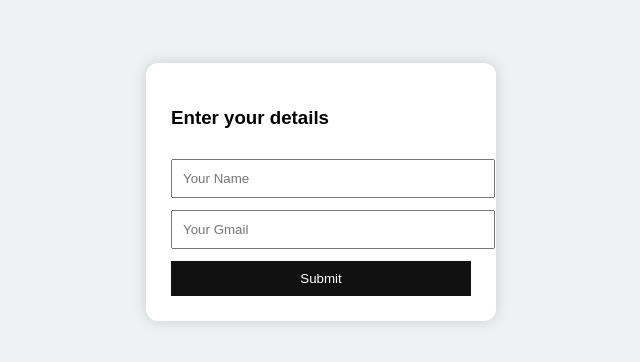
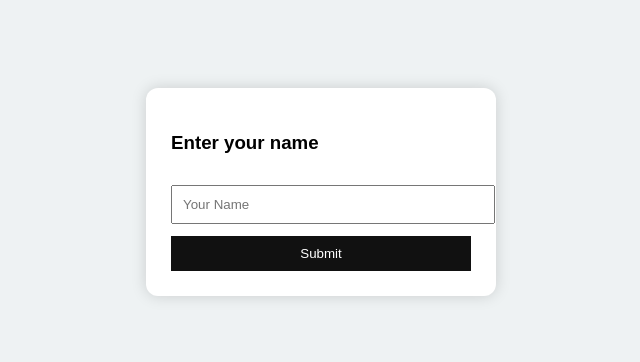
Before and after one commit to dhrupadps/form, a plain HTML site: page index.html in a window 1280 px wide. Shown: the part 216-578 px from the top of the page, without its empty margins (319-959 px from the left). Drawn offline with Linux system fonts and the light colour scheme.

Commit message:
Update index.html

```diff
--- a/index.html
+++ b/index.html
@@ -1,7 +1,7 @@
 <!DOCTYPE html>
 <html>
 <head>
-  <title>User Form</title>
+  <title>Name Form</title>
   <style>
     body {
       font-family: Arial;
@@ -33,10 +33,9 @@
 </head>
 
 <body>
-  <form action="https://formspree.io/f/xxxxxxx" method="POST">
-    <h3>Enter your details</h3>
-    <input type="text" name="name" placeholder="Your Name" required>
-    <input type="email" name="email" placeholder="Your Gmail" required>
+  <form>
+    <h3>Enter your name</h3>
+    <input type="text" placeholder="Your Name" required>
     <button type="submit">Submit</button>
   </form>
 </body>
```
